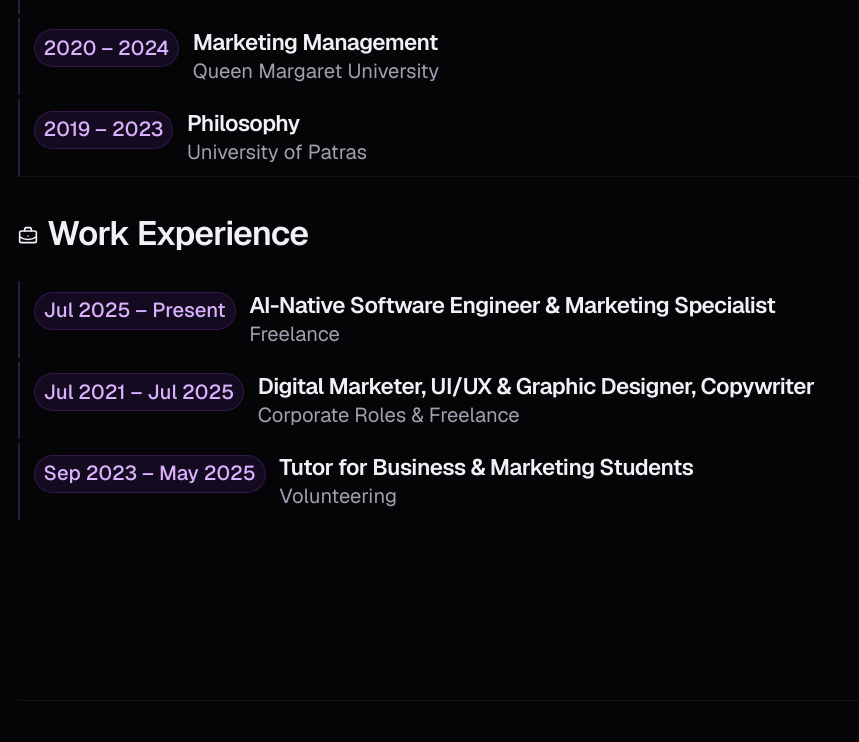
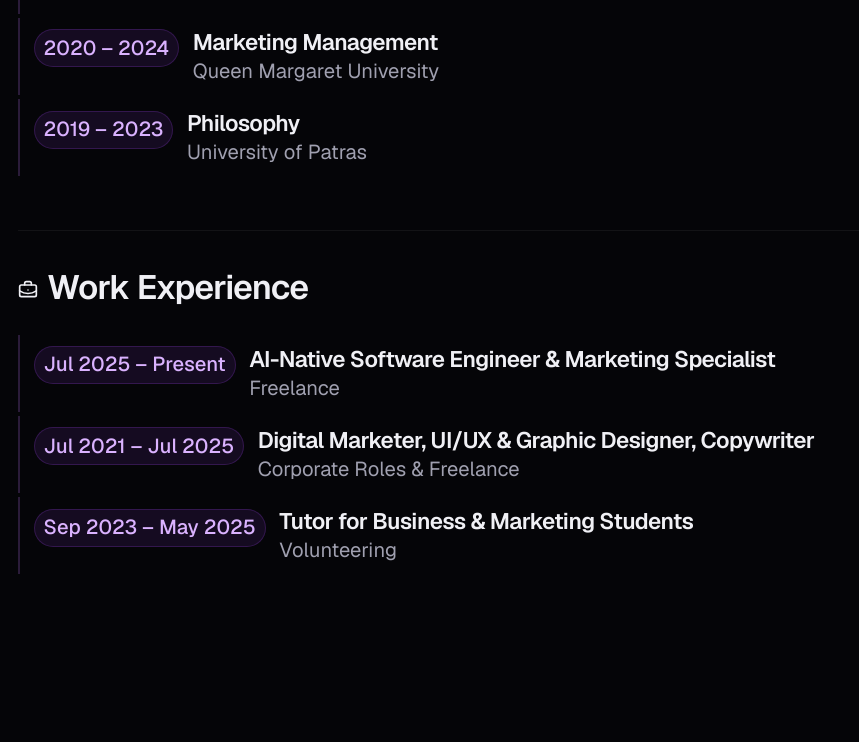
Before and after one commit to alekostsardoulias/alekos-website, a Next.js app: page /en/about in a window 1280 px wide. Shown: the part 1904-2646 px from the top of the page, without its empty margins (0-859 px from the left). Built offline with nearby package versions, Linux system fonts and the light colour scheme.

Commit message:
about: separate education and work sections with clear spacing

```diff
--- a/src/app/[locale]/about/page.tsx
+++ b/src/app/[locale]/about/page.tsx
@@ -73,14 +73,14 @@ export default async function AboutPage() {
       </section>
 
       {/* Education timeline */}
-        <div className="pt-8 border-t border-border">
-          <EducationTimeline />
-        </div>
+      <section className="pt-8 border-t border-border mb-12">
+        <EducationTimeline />
+      </section>
 
-        {/* Work timeline */}
-        <div className="pt-8 border-t border-border">
+      {/* Work timeline */}
+      <section className="mt-12 pt-8 border-t border-border">
         <WorkTimeline />
-      </div>
+      </section>
 
       <ToolsFilter
         tools={t.raw('tools.items')}
```
